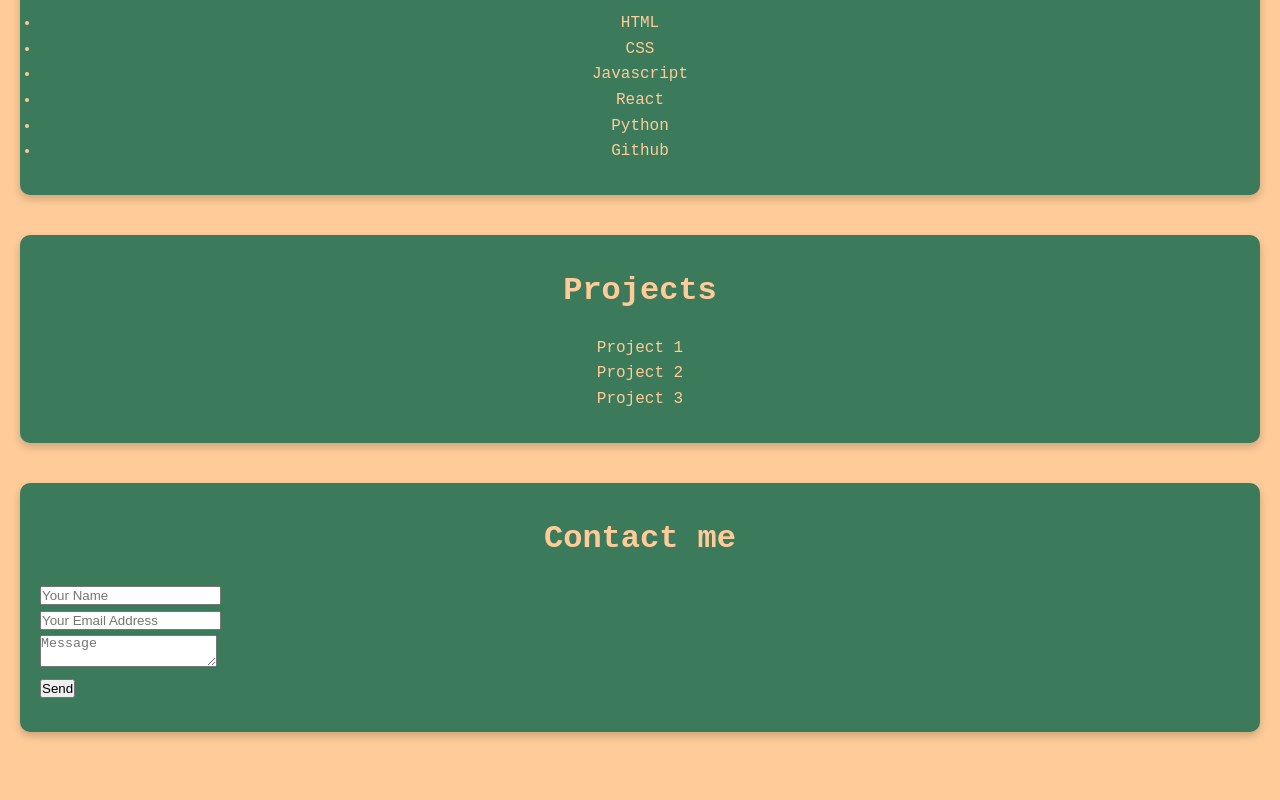
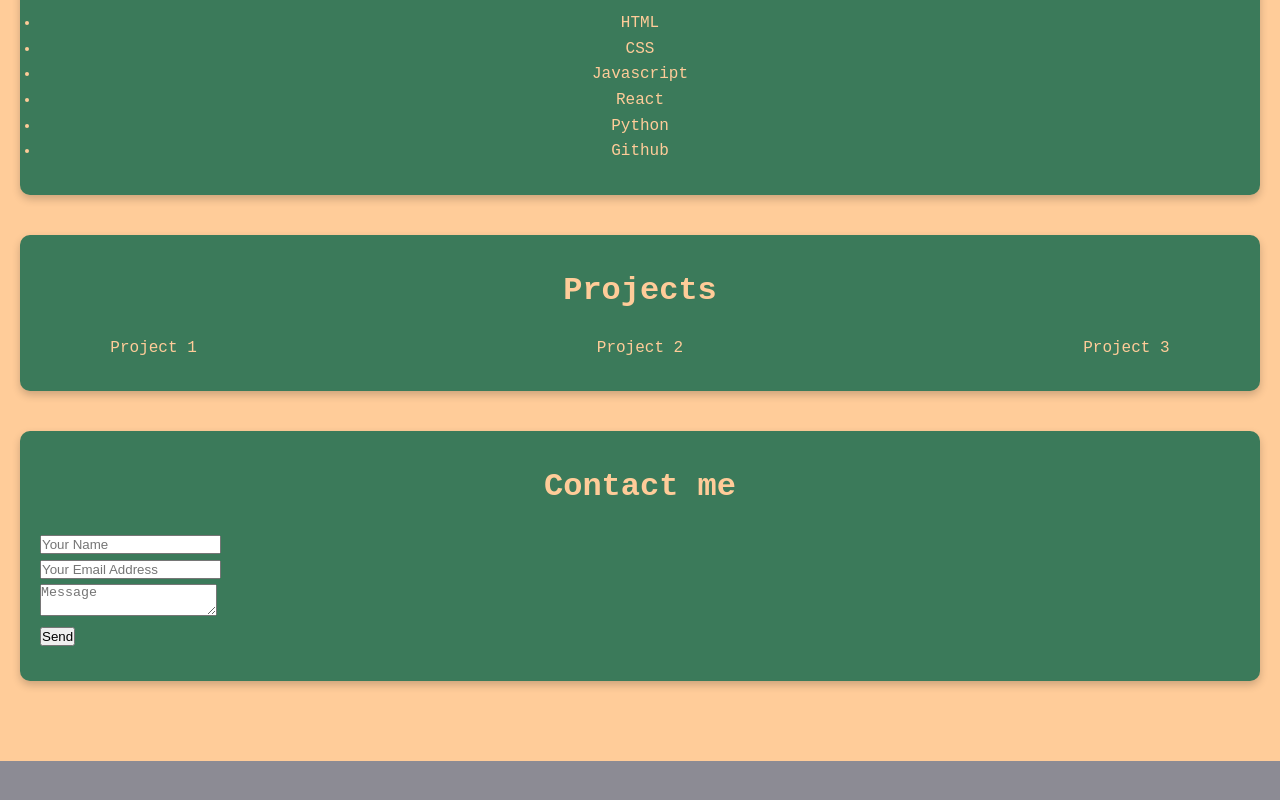
Before and after one commit to quinnsm97/portfolio, a plain HTML site: page index.html in a window 1280 px wide. Shown: the part 1023-1823 px from the top of the page. After the commit the page ends 1784 px from the top, so only its background shows below. Drawn offline with Linux system fonts and the light colour scheme.

Commit message:
used flex and gap to display projects horizontally and create space between them so they span the length of the page

```diff
--- a/styles.css
+++ b/styles.css
@@ -83,3 +83,12 @@ main {
     background-color: #ffcc99;
     padding: 40px 20px;
 }
+
+.projects{
+    display: flex;
+    justify-content: center;
+    text-align: center;
+    gap: 400px;
+
+
+}
```
